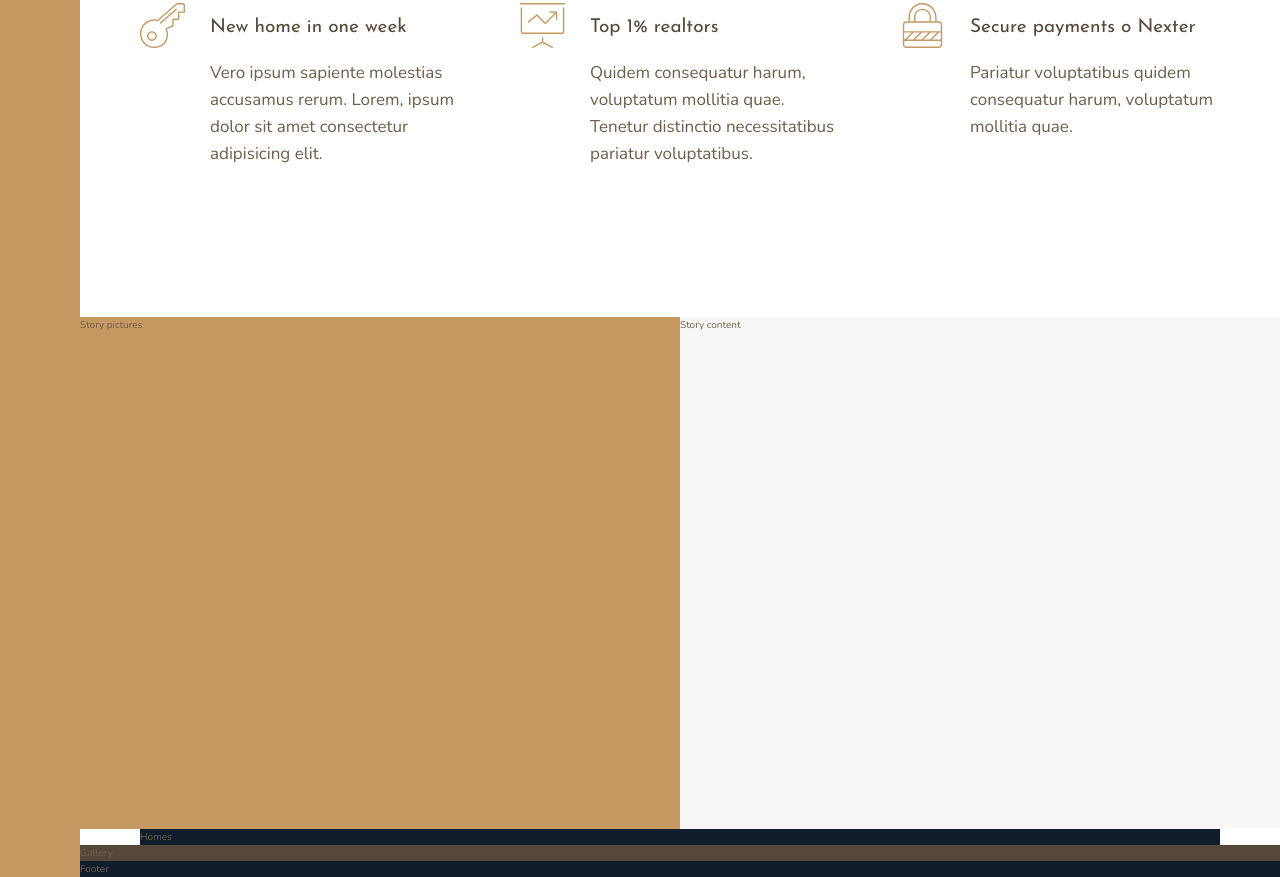
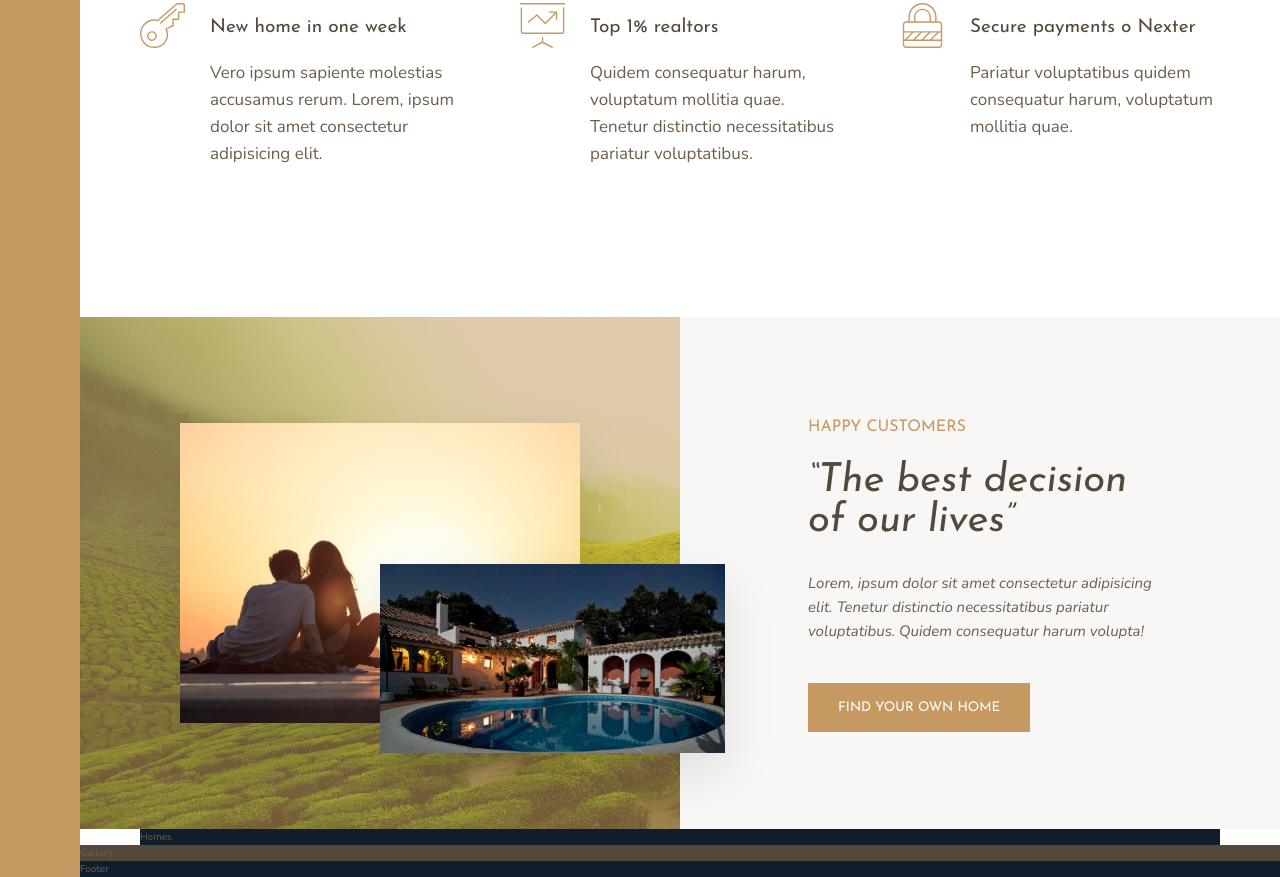
Before and after one commit to linhpt/nexter, a website: page index.html in a window 1280 px wide. Shown: the part 991-1868 px from the top of the page. Drawn offline with nearby package versions, Linux system fonts and the light colour scheme.

Commit message:
completed story section

```diff
--- a/index.html
+++ b/index.html
@@ -70,11 +70,17 @@
         </section>
 
         <div class="story__pictures">
-            Story pictures
+            <img src="img/story-1.jpeg" alt="Coupe with new house" class="story__img--1">
+            <img src="img/story-2.jpeg" alt="Coupe with new house" class="story__img--2">
         </div>
 
         <div class="story__content">
-            Story content
+            <h3 class="heading-3 mb-sm">Happy customers</h3>
+            <h2 class="heading-2 heading-2--dark mb-md">&ldquo;The best decision of our lives&rdquo;</h2>
+            <p class="story__text">
+                Lorem, ipsum dolor sit amet consectetur adipisicing elit. Tenetur distinctio necessitatibus pariatur voluptatibus. Quidem consequatur harum volupta!
+            </p>
+            <button class="btn">Find your own home</button>
         </div>
 
         <div class="homes">
--- a/sass/_story.scss
+++ b/sass/_story.scss
@@ -3,10 +3,53 @@
     &__pictures {
         background-color: $color-primary;
         grid-column: full-start / col-end 4;
+        background-image: linear-gradient(rgba($color-primary, .5), rgba($color-primary, .5)), url(../img/back.jpg);
+        background-size: cover;
+
+        display: grid;
+        grid-template-rows: repeat(6, 1fr);
+        grid-template-columns: repeat(6, 1fr);
+        align-items: center;
+    }
+
+    &__img--1 {
+        width: 100%;
+        grid-row: 2 / 6;
+        grid-column: 2 / 6;
+        box-shadow: 0 2rem 5rem rgba(#000, .1);
+    }
+
+    &__img--2 {
+        width: 115%;
+        grid-row: 4 / 6;
+        grid-column: 4 / 7;
+        z-index: 10;
+        box-shadow: 0 2rem 5rem rgba(#000, .1);
     }
 
     &__content {
         background-color: $color-grey-light-1;
         grid-column: col-start 5 / full-end;
+
+        padding: 6rem 10vw;
+        // display: flex;
+        // flex-direction: column;
+        // justify-content: center;
+        // align-items: flex-start;
+
+        display: grid;
+        align-content: center;
+        justify-items: start;
+    }
+
+    &__text {
+        font-size: 1.5rem;
+        font-style: italic;
+        margin-bottom: 4rem;
     }
 }
+
+.mb-sm { margin-bottom: 2rem; }
+.mb-md { margin-bottom: 3rem; }
+.mb-lg { margin-bottom: 4rem; }
+.mb-hg { margin-bottom: 8rem; }
--- a/sass/_typography.scss
+++ b/sass/_typography.scss
@@ -9,10 +9,19 @@
 
 .heading-2 {
     @extend %heading;
+    font-size: 4rem;
+    font-style: italic;
+    line-height: 1;
+
+    &--light { color: $color-grey-light-1; }
+    &--dark { color: $color-grey-dark-1; }
 }
 
 .heading-3 {
     @extend %heading;
+    font-size: 1.6rem;
+    color: $color-primary;
+    text-transform: uppercase;
 }
 
 .heading-4 {
@@ -22,3 +31,19 @@
     &--light { color: $color-grey-light-1; }
     &--dark { color: $color-grey-dark-1; }
 }
+
+.btn {
+    background-color: $color-primary;
+    color: #fff;
+    border: none;
+    border-radius: 0;
+    font-family: $font-display;
+    text-transform: uppercase;
+    padding: 1.8rem 3rem;
+    cursor: pointer;
+    transition: all .2s;
+
+    &:hover {
+        background-color: $color-primary-dark;
+    }
+}
```
Also changed, not shown: css/style.css.
